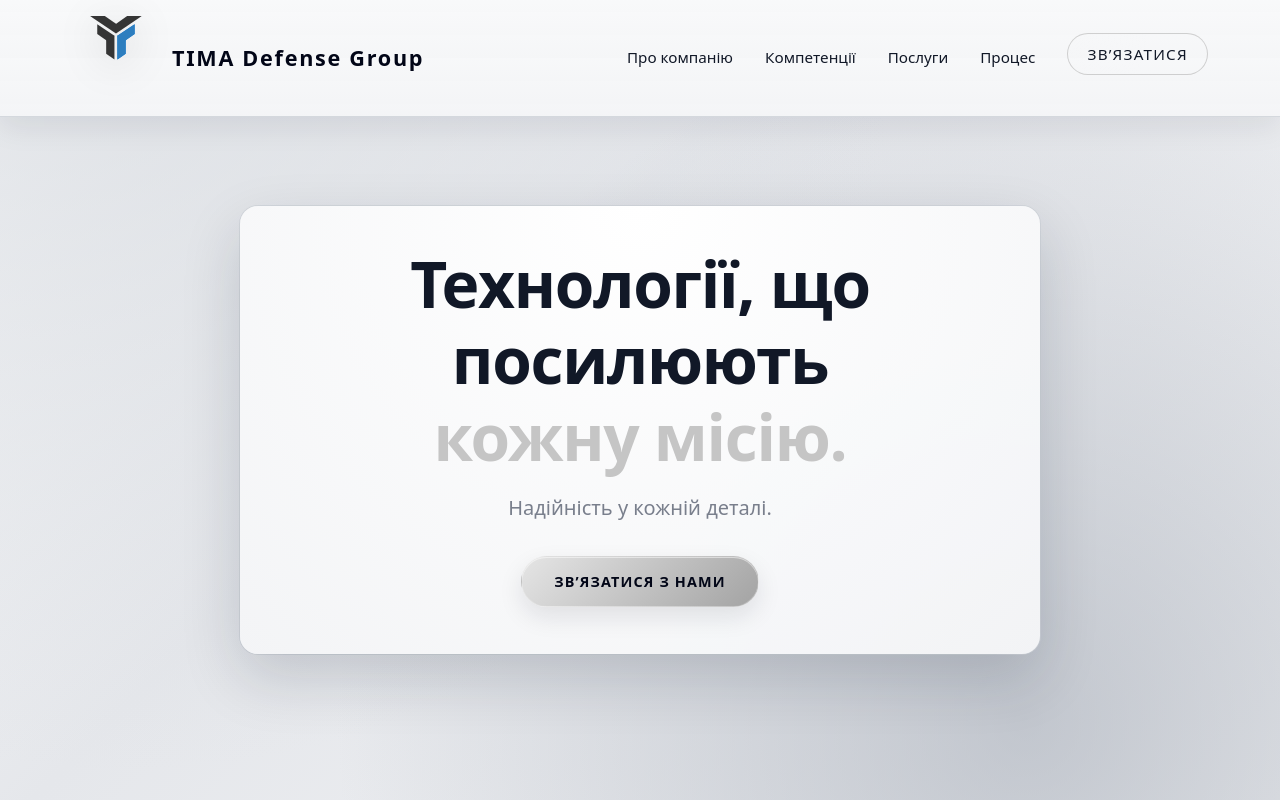
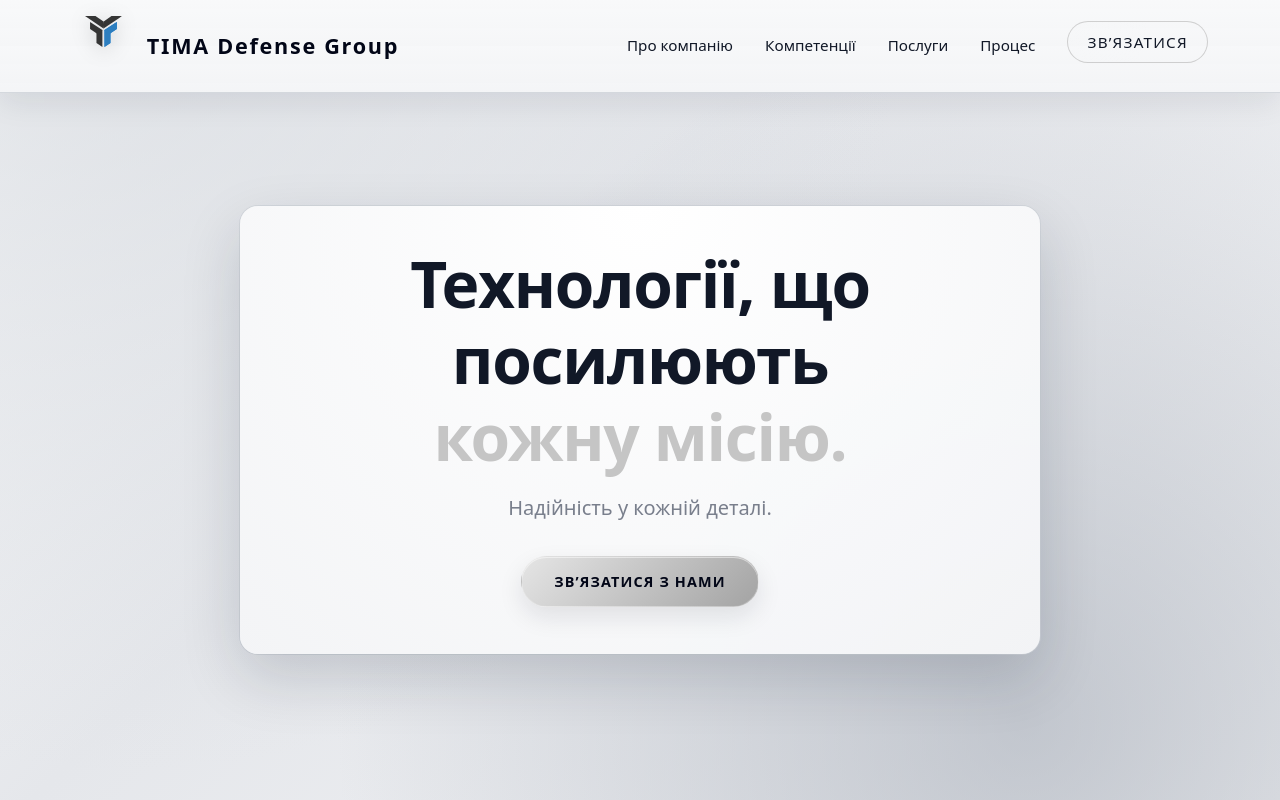
Before and after one commit to akurumei/TimaDefense, a plain HTML site: page index.html in a window 1280 px wide. Shown: the top 800 px of the page. Drawn offline with Linux system fonts and the light colour scheme.

Commit message:
Some more logo tweaks

```diff
--- a/style.css
+++ b/style.css
@@ -171,9 +171,7 @@ p {
     z-index: 1000;
     border-bottom: 1px solid rgba(209,213,219,0.9);
     box-shadow: 0 10px 28px rgba(15,23,42,0.08);
-
-    /* ↓ less vertical padding so header doesn't grow */
-    padding: 0.35rem 0;
+    padding: 0.5rem 0; /* KEEP THIS SMALL AND CONSTANT */
 }
 
 .header-container {
@@ -182,17 +180,23 @@ p {
     align-items: center;
 }
 
+
 .logo-link {
     display: flex;
     align-items: center;
     gap: 12px;
+
+    height: 60px;     /* ← FINAL visible logo height */
 }
 
+
+/* The actual logo image */
 .logo {
-    /* ↓ bigger logo, but it fits into the bar because we reduced padding */
-    height: 84px;
+    height: 100%;     /* ← fills the container perfectly */
     width: auto;
-    filter: drop-shadow(0 8px 20px rgba(0,0,0,0.12));
+    max-height: 60px; /* ← prevents header from expanding */
+    display: block;
+    filter: drop-shadow(0 4px 10px rgba(0,0,0,0.15));
 }
 
 
```
